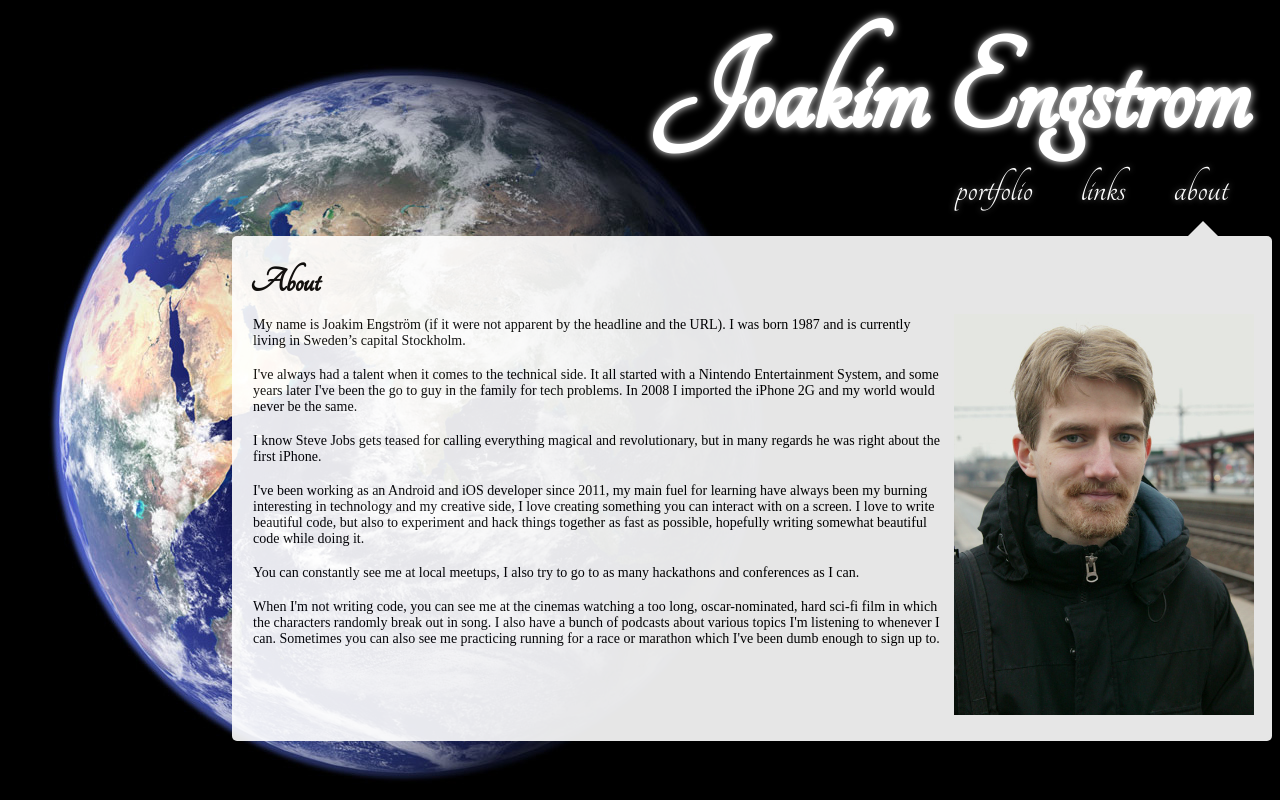
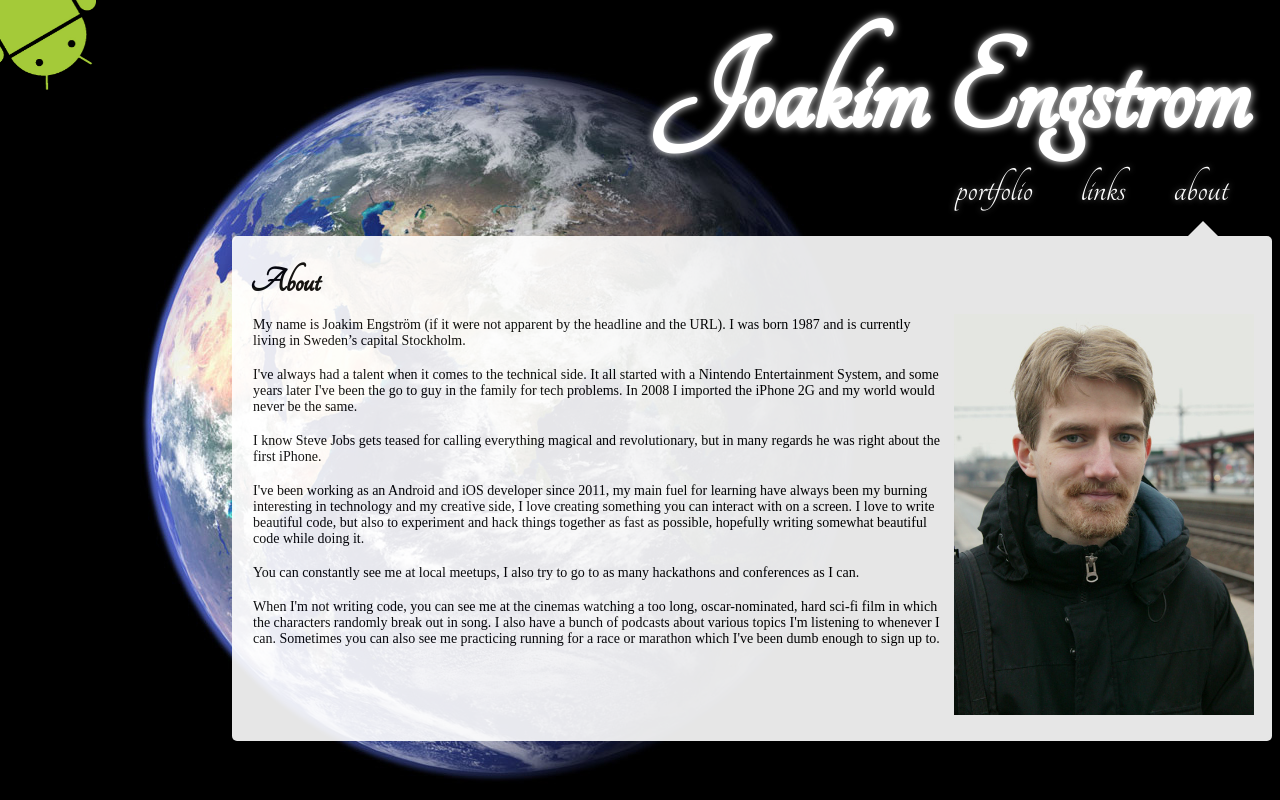
Before and after one commit to joezorry/joezorry.github.io, a plain HTML site: page index.html in a window 1280 px wide. Drawn offline with Linux system fonts and the light colour scheme; a web font is replaced by a local one.

Commit message:
[Design] Added peeking android at the top

```diff
--- a/css/style.css
+++ b/css/style.css
@@ -23,8 +23,16 @@ body {
 .background {
         position: fixed;
         top: 10;
-        left: 10;
-        z-index:-1;
+        left: 100px;
+        z-index:-2;
+}
+
+.background_android {
+        position: fixed;
+        height: 90px;
+        top: 0;
+        left: 0;
+        z-index:2;
 }
 
 /* NAVIGATION */
--- a/index.html
+++ b/index.html
@@ -11,6 +11,7 @@
 	<script type="text/javascript" src="js/switches.js"></script>
 </head>
 <body>
+<img src="images/android_peek.png" class="background_android"  alt="It's a peeking android."/>
 <img src="images/earth.jpg" class="background"  alt="This is the pale blue dot."/>
 
 <div id="nav">
```
Also changed, not shown: images/android_peek.png (added).
